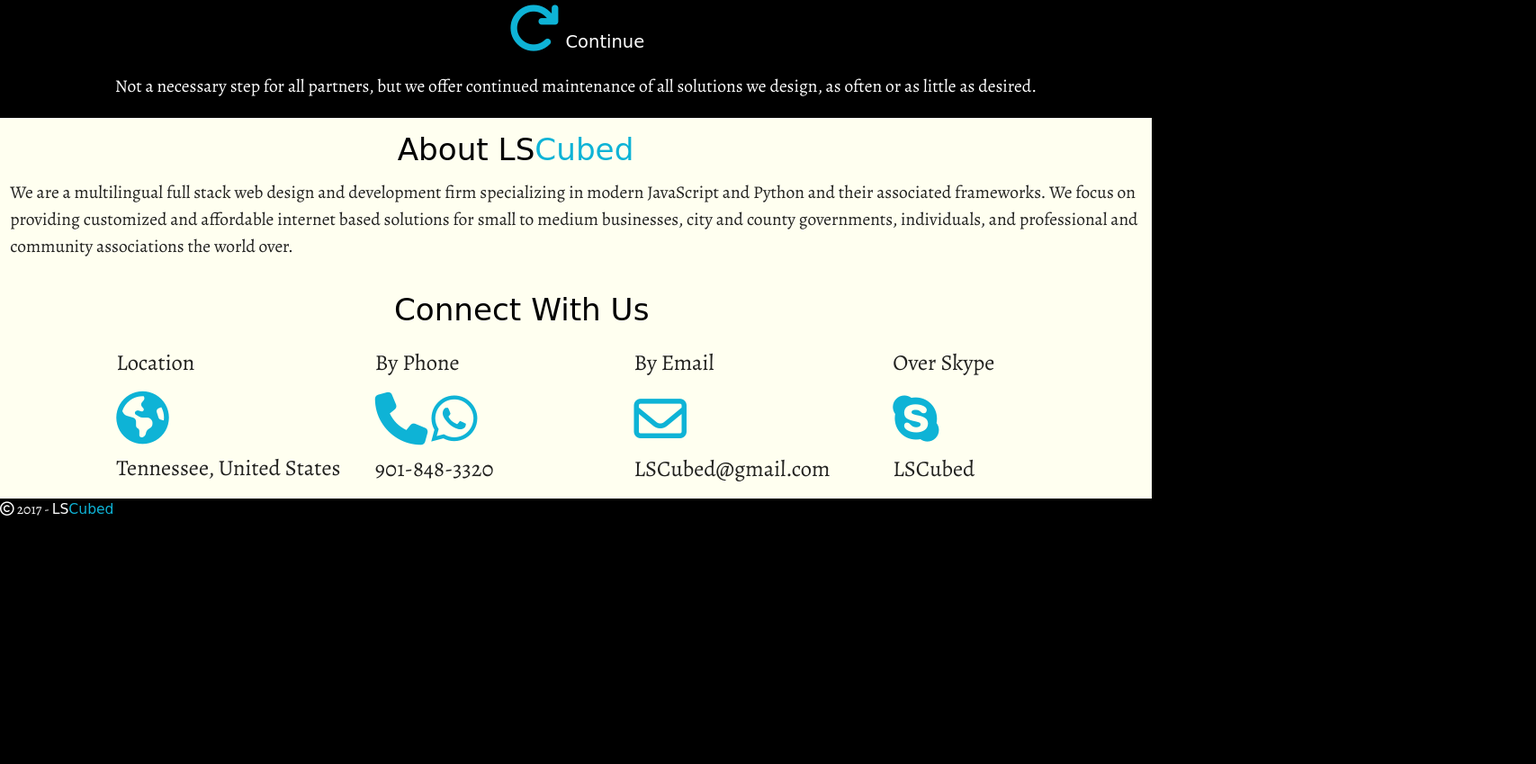
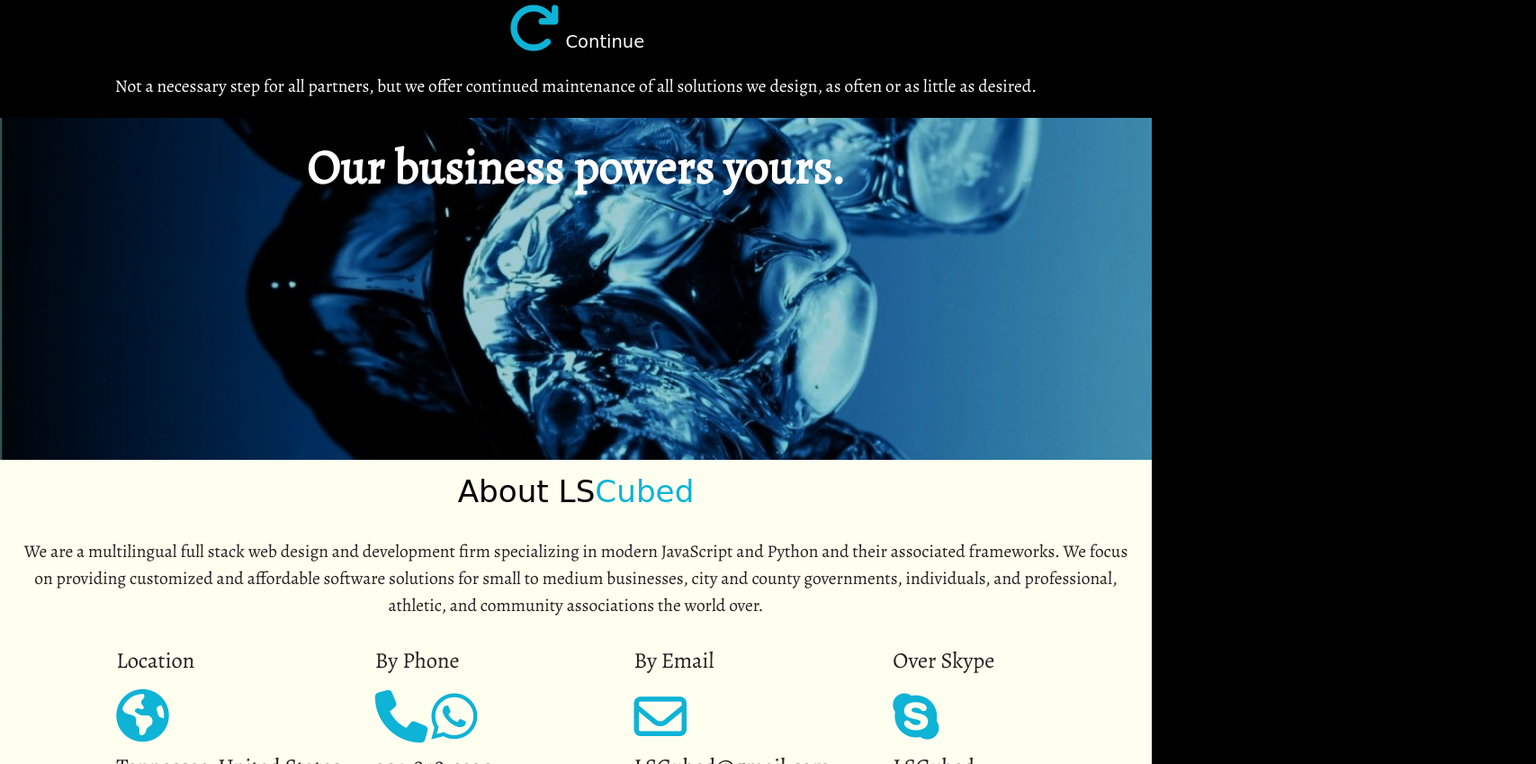
Before and after one commit to sales-ls21/lsCubed, a plain HTML site: page index.html in a window 1280 px wide. Shown: the part 1951-2800 px from the top of the page at 90% size, 1707 px wide, since content can reach past the window. Before the commit the page ends 2529 px from the top, so only its background shows below. Drawn offline with nearby package versions, Linux system fonts and the light colour scheme; a web font is replaced by a local one.

Commit message:
adjusted styling

```diff
--- a/css/main.css
+++ b/css/main.css
@@ -55,3 +55,9 @@
     color: black;
 
 }
+
+.tagline{
+  color: white;
+  font-family: 'Alegreya', serif;
+  font-weight: 900;
+}
--- a/index.html
+++ b/index.html
@@ -20,17 +20,15 @@
     <div class="nav-wrapper container">
       <a id="logo-container" href="#" class="brand-logo"><span class="logo nocolor">LS</span><span class="logo color">Cubed</span></a>
       <ul class="right hide-on-med-and-down">
-        <li class="nocolor"><a href="#about">About</a></li>
         <li class="nocolor"><a href="#services">Services</a></li>
         <li class="nocolor"><a href="#process">Process</a></li>
-        <li class="nocolor"><a href="#contact">Contact</a></li>
+        <li class="nocolor"><a href="#about">About/Contact</a></li>
       </ul>
 
       <ul id="nav-mobile" class="side-nav">
-        <li><a href="#about">About</a></li>
         <li><a href="#services">Services</a></li>
         <li><a href="#process">Process</a></li>
-        <li><a href="#contact">Contact</a></li>
+        <li><a href="#about">About/Contact</a></li>
       </ul>
       <a href="#" data-activates="nav-mobile" class="button-collapse nocolor">Menu</a>
     </div>
@@ -41,7 +39,7 @@
         <div class="container">
           <br><br>
           <div class="row center">
-            <h2>Integrated Web and Software Development Solutions for Small-Medium Businesses</h2>
+            <h2 class="tagline">Integrated Web and Software Development Solutions for Small-Medium Businesses</h2>
           </div>
         </div>
         <div class="parallax"><img src="cubed.jpg" alt="Unsplashed background img 1"></div>
@@ -51,7 +49,7 @@
 
       <!--   Icon Section   -->
       <div class="row" id="services">
-        <div class="col s12 offset-s4">
+        <div class="col s12 center">
          <h4 class="step1">Our Services</h4>
         </div>
       <div class="row">
@@ -118,16 +116,28 @@
         </div>
       </div>
 
+
+       <div id="index-banner" class="parallax-container">
+      <div class="no-pad-bot">
+        <div class="container">
+          <br><br>
+          <div class="row center">
+            <h2 class="tagline">Our business powers yours. </h2>
+          </div>
+        </div>
+        <div class="parallax"><img src="cubes.jpg" alt="ice cubes"></div>
+      </div>
+  </div>
+
   <footer id="contact">
       <div class="row" id="about">
       <div class="col s12">
-          <div class="col s8 offset-s4">
+          <div class="center">
            <h4 class="step1">About <span class="step1">LS</span><span class="logo color">Cubed</span></h4>
           </div>
-          <p>We are a multilingual full stack web design and development firm specializing in modern JavaScript and Python and their associated frameworks. We focus on providing customized and affordable internet based solutions for small to medium businesses, city and county governments, individuals, and professional and community associations the world over.</p>
-      </div>
-      <div class="col s6 offset-s4">
-          <h4 class="step1">Connect With Us</h4>
+          <div class="col s12 center">
+          <p>We are a multilingual full stack web design and development firm specializing in modern JavaScript and Python and their associated frameworks. We focus on providing customized and affordable software solutions for small to medium businesses, city and county governments, individuals, and professional, athletic, and community associations the world over.</p>
+          </div>
       </div>
       <div class="col s11 offset-s1">
          <div class="col l3 s12">
```
Also changed, not shown: cubes.jpg (added).
